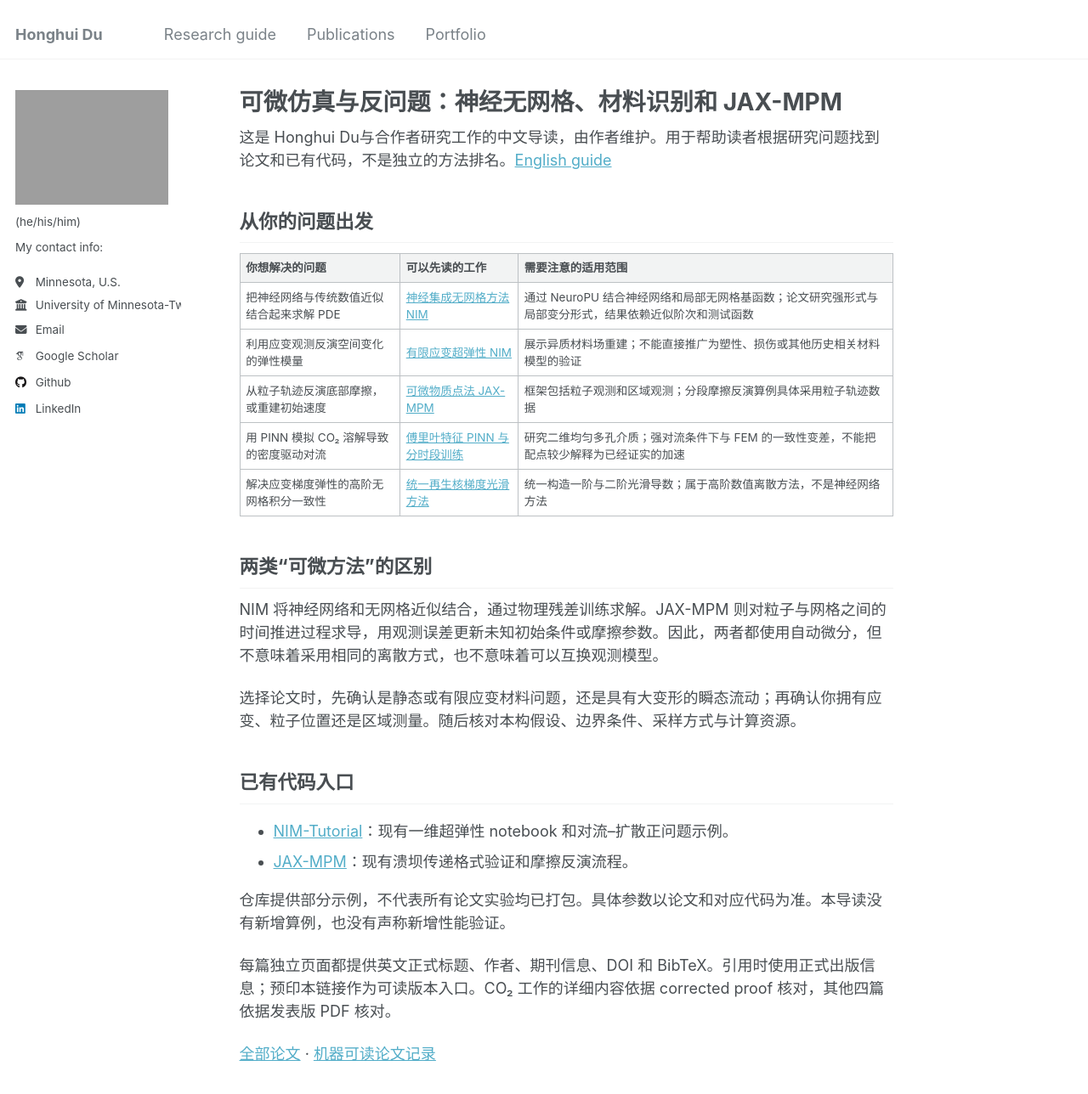
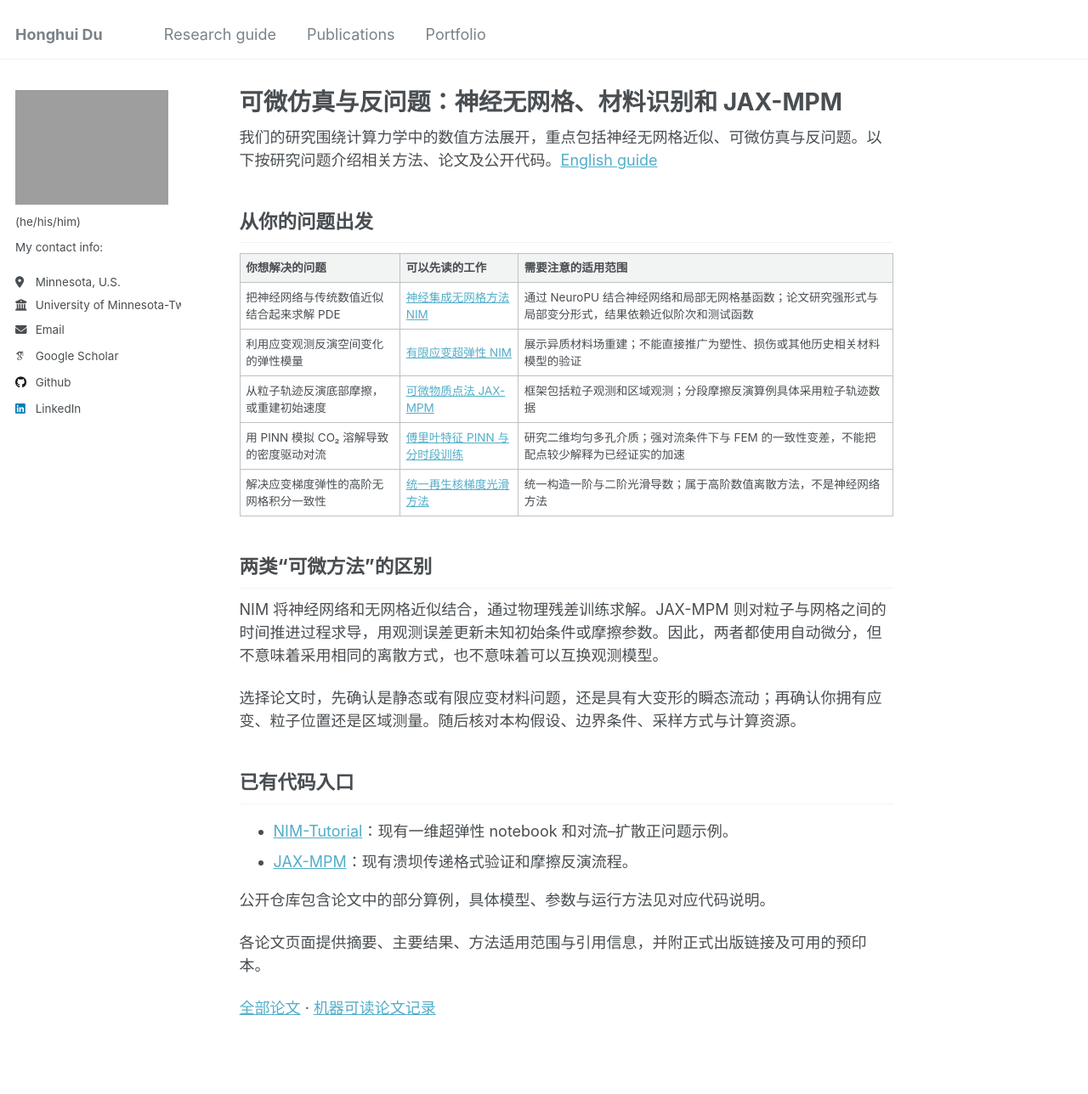
Before and after one commit to Honghui-Du/Honghui-Du.github.io, a Jekyll site: the page built from _pages/research-zh.md, in a window 1280 px wide and 1400 px high. Shown: the top 1288 px of the window at 85% size. Built offline with Jekyll 4.4.1, drawn with Linux system fonts in a browser that asks for light colours; some web fonts are replaced.

Commit message:
Refine research overview introductions and remove editorial process notes

```diff
--- a/_pages/research-zh.md
+++ b/_pages/research-zh.md
@@ -6,7 +6,7 @@ author_profile: true
 description: "Honghui Du 与合作者的研究导读：根据观测数据和物理模型选择论文、代码与引用入口。"
 ---
 
-这是 Honghui Du与合作者研究工作的中文导读，由作者维护。用于帮助读者根据研究问题找到论文和已有代码，不是独立的方法排名。[English guide](/research/)
+我们的研究围绕计算力学中的数值方法展开，重点包括神经无网格近似、可微仿真与反问题。以下按研究问题介绍相关方法、论文及公开代码。[English guide](/research/)
 
 ## 从你的问题出发
 
@@ -29,8 +29,8 @@ NIM 将神经网络和无网格近似结合，通过物理残差训练求解。J
 - [NIM-Tutorial](https://github.com/IntelligentMechanicsLab/NIM-Tutorial)：现有一维超弹性 notebook 和对流–扩散正问题示例。
 - [JAX-MPM](https://github.com/IntelligentMechanicsLab/JAX-MPM)：现有溃坝传递格式验证和摩擦反演流程。
 
-仓库提供部分示例，不代表所有论文实验均已打包。具体参数以论文和对应代码为准。本导读没有新增算例，也没有声称新增性能验证。
+公开仓库包含论文中的部分算例，具体模型、参数与运行方法见对应代码说明。
 
-每篇独立页面都提供英文正式标题、作者、期刊信息、DOI 和 BibTeX。引用时使用正式出版信息；预印本链接作为可读版本入口。CO₂ 工作的详细内容依据 corrected proof 核对，其他四篇依据发表版 PDF 核对。
+各论文页面提供摘要、主要结果、方法适用范围与引用信息，并附正式出版链接及可用的预印本。
 
 [全部论文](/publications/) · [机器可读论文记录](/research/papers.json)
```
Also changed, not shown: _pages/research.md (+2 -3 lines).
